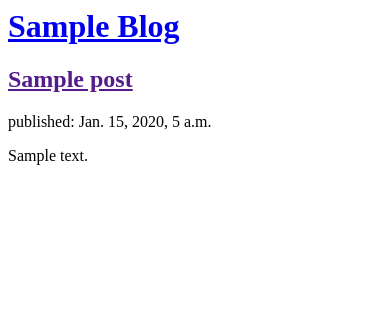
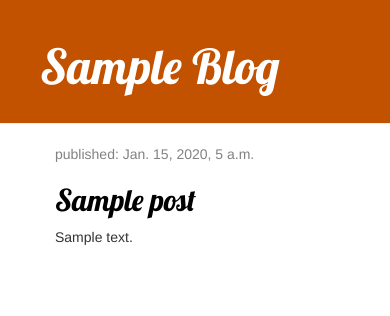
Before and after one commit to kylehorton33/blogtutorial, a Django app: page / in a window 390 px wide. Shown: the top 316 px of the page. Run offline with Django 3.2, Linux system fonts and the light colour scheme; tables that the repository leaves empty hold one stand-in row (values such as "Sample post"); some libraries are stand-ins or nearby versions.

Commit message:
added css styling

```diff
--- /dev/null
+++ b/blog/static/css/blog.css
@@ -0,0 +1,46 @@
+.page-header {
+  background-color: #C25100;
+  margin-top: 0;
+  padding: 20px 20px 20px 40px;
+}
+
+.page-header h1, .page-header h1 a, .page-header h1 a:visited, .page-header h1 a:active {
+  color: #ffffff;
+  font-size: 36pt;
+  text-decoration: none;
+}
+
+.content {
+  margin-left: 40px;
+}
+
+h1, h2, h3, h4 {
+  font-family: 'Lobster', cursive;
+}
+
+.date {
+  color: #828282;
+}
+
+.save {
+  float: right;
+}
+
+.post-form textarea, .post-form input {
+  width: 100%;
+}
+
+.top-menu, .top-menu:hover, .top-menu:visited {
+  color: #ffffff;
+  float: right;
+  font-size: 26pt;
+  margin-right: 20px;
+}
+
+.post {
+  margin-bottom: 70px;
+}
+
+.post h2 a, .post h2 a:visited {
+  color: #000000;
+}
--- a/blog/templates/blog/post_list.html
+++ b/blog/templates/blog/post_list.html
@@ -1,11 +1,33 @@
-<div>
+{% load static %}
+
+
+<html>
+  <head>
+    <title>kingsley blog</title>
+        <link rel="stylesheet" href="//maxcdn.bootstrapcdn.com/bootstrap/3.2.0/css/bootstrap.min.css">
+        <link rel="stylesheet" href="//maxcdn.bootstrapcdn.com/bootstrap/3.2.0/css/bootstrap-theme.min.css">
+        <link href="//fonts.googleapis.com/css?family=Lobster&subset=latin,latin-ext" rel="stylesheet" type="text/css">
+        <link rel="stylesheet" href="{% static 'css/blog.css' %}">
+  </head>
+  <body>
+    <div class="page-header">
       <h1><a href="/">Sample Blog</a></h1>
     </div>
 
+    <div class="content container">
+      <div class="row">
+          <div class="col-md-8">
               {% for post in posts %}
-  <div>
+                  <div class="post">
+                      <div class="date">
+                          <p>published: {{ post.published_date }}</p>
+                      </div>
                       <h2><a href="">{{ post.title }}</a></h2>
-      <p>published: {{ post.published_date }}</p>
                       <p>{{ post.text|linebreaksbr }}</p>
                   </div>
               {% endfor %}
+          </div>
+      </div>
+  </div>
+  </body>
+</html>
```
Lines whose indentation alone changed are shown as unchanged.
